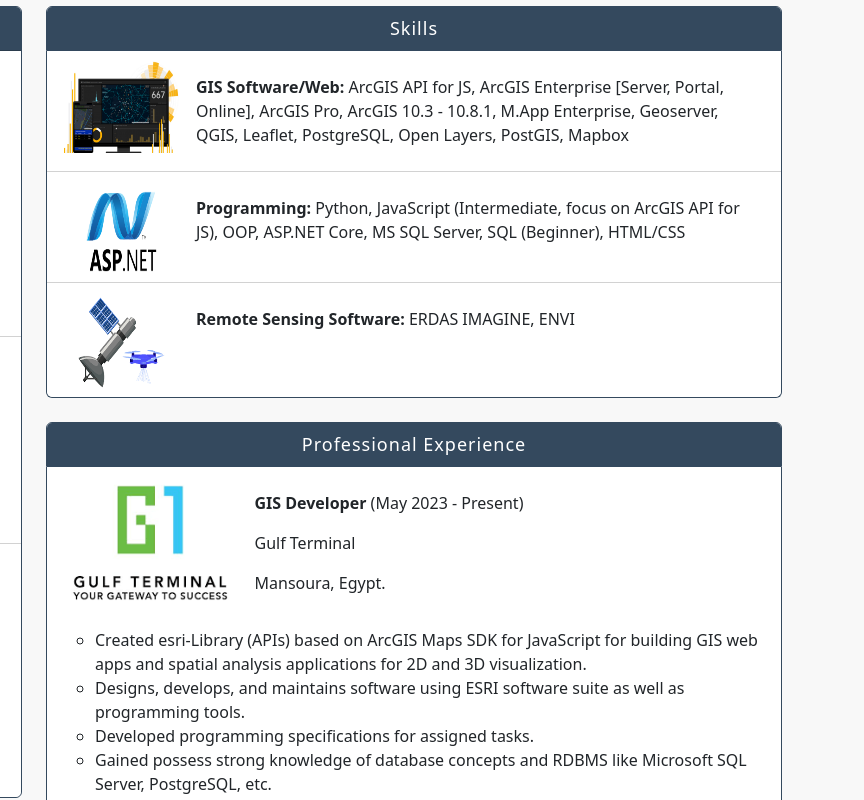
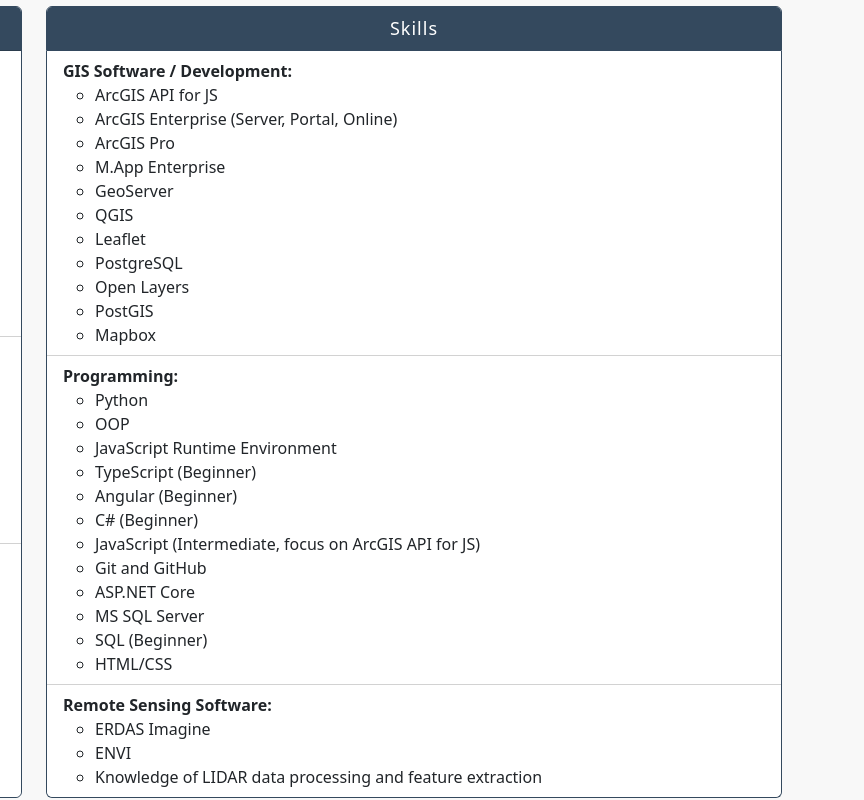
Before and after one commit to ashrafayman219/GIS-PORTFOLIO, a plain HTML site: page resume.html in a window 1280 px wide. Shown: the part 360-1160 px from the top of the page, 416-1280 px from the left. Drawn offline with nearby package versions, Linux system fonts and the light colour scheme; a web font is replaced by a local one.

Commit message:
resume.html

```diff
--- a/resume.html
+++ b/resume.html
@@ -174,7 +174,7 @@
                 <div class="card-header hd text-center skills-hd">Skills</div>
 
               </div>
-              <ul class="list-group list-group-flush card-body skills-borders">
+              <!-- <ul class="list-group list-group-flush card-body skills-borders">
                 <li class="list-group-item card-text skills-border-1">
                   <div class="card skills-1">
                     <div class="row g-0">
@@ -225,7 +225,54 @@
 
 
 
+              </ul> -->
+
+
+              <ul class="list-group list-group-flush card-body skills-borders">
+                <li class="list-group-item card-text skills-border-1"><span class="fw-bold">GIS Software / Development:</span>
+
+                  <ul class="ul-new">
+                    <li>ArcGIS API for JS</li>
+                    <li>ArcGIS Enterprise (Server, Portal, Online)</li>
+                    <li>ArcGIS Pro</li>
+                    <li>M.App Enterprise</li>
+                    <li>GeoServer</li>
+                    <li>QGIS</li>
+                    <li>Leaflet</li>
+                    <li>PostgreSQL</li>
+                    <li>Open Layers</li>
+                    <li>PostGIS</li>
+                    <li>Mapbox</li>
+                  </ul>
+                </li>
+
+                <li class="list-group-item skills-border-2"><span class="fw-bold">Programming:</span>
+
+                  <ul class="ul-new">
+                    <li>Python</li>
+                    <li>OOP</li>
+                    <li>JavaScript Runtime Environment</li>
+                    <li>TypeScript (Beginner)</li>
+                    <li>Angular (Beginner)</li>
+                    <li>C# (Beginner)</li>
+                    <li>JavaScript (Intermediate, focus on ArcGIS API for JS)</li>
+                    <li>Git and GitHub</li>
+                    <li>ASP.NET Core</li>
+                    <li>MS SQL Server</li>
+                    <li>SQL (Beginner)</li>
+                    <li>HTML/CSS</li>
+                  </ul>
+                </li>
+
+                <li class="list-group-item "><span class="fw-bold">Remote Sensing Software:</span>
+                  <ul class="ul-new">
+                    <li>ERDAS Imagine</li>
+                    <li>ENVI</li>
+                    <li>Knowledge of LIDAR data processing and feature extraction</li>
+                  </ul>
+                </li>
               </ul>
+
             </div>
 
             <!-- professional experience -->
@@ -273,7 +320,7 @@
                       </div>
                       <div class="col-md-9">
                         <div class="card-body">
-                          <p class="card-text"><span class="fw-bold">GIS Web Developer</span> (Jun 2022 - Feb 2023)</p>
+                          <p class="card-text"><span class="fw-bold">GIS Developer</span> (Jun 2022 - Feb 2023)</p>
                           <p class="card-text">Edge Pro for Information Systems</p>
                           <p class="card-text">Cairo, Egypt.</p>
                         </div>
@@ -303,7 +350,7 @@
                       </div>
                       <div class="col-md-9">
                         <div class="card-body">
-                          <p class="card-text"><span class="fw-bold">GIS Technician</span> (Apr 2022 - Jun 2022)</p>
+                          <p class="card-text"><span class="fw-bold">GIS Specialist</span> (Apr 2022 - Jun 2022)</p>
                           <p class="card-text">Edge Pro for Information Systems</p>
                           <p class="card-text">Cairo, Egypt.</p>
                         </div>
```
